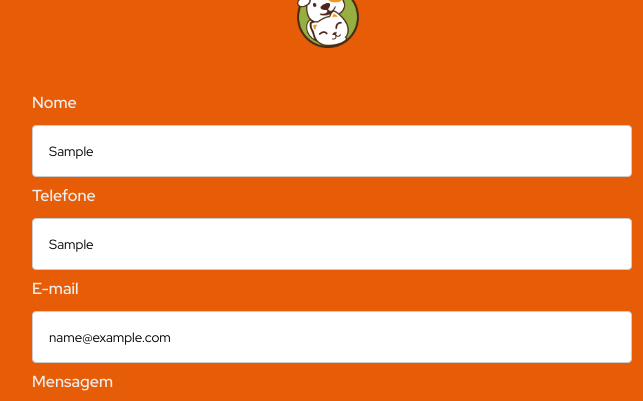
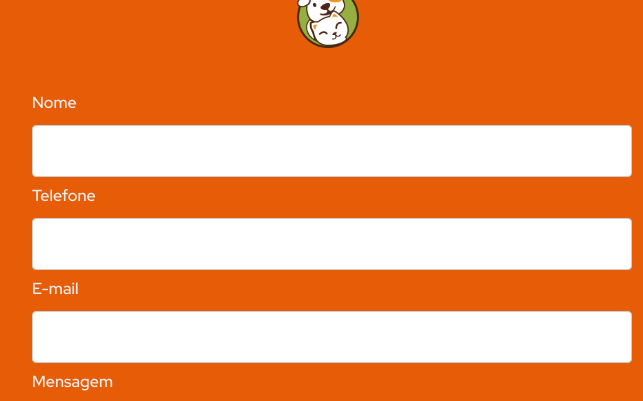
Before and after one commit to victorhugotmr/efe, a plain HTML site: page index.html in a window 1280 px wide. Both pictures are taken after typing "Sample", "Sample", "name@example.com", "Sample" into the empty fields and a click on the input "Enviar". Shown: the part 1465-1866 px from the top of the page, 0-643 px from the left. Drawn offline with Linux system fonts and the light colour scheme.

Commit message:
ajustes form

```diff
--- a/index.html
+++ b/index.html
@@ -110,7 +110,7 @@
             <input type="text" name="telefone" id="telefone">
 
             <label for="email">E-mail</label>
-            <input type="text" name="email" id="email">
+            <input type="email" name="email" id="email">
 
             <label for="mensagem">Mensagem</label>
             <textarea name="mensagem" id="mensagem" cols="30" rows="10" style="resize: none"></textarea>
--- a/js/script.js
+++ b/js/script.js
@@ -1,5 +1,9 @@
 const form = document.querySelector('#form');
 const header = document.querySelector('header')
+const nome = document.querySelector('#nome')
+const telefone = document.querySelector('#telefone')
+const email = document.querySelector('#email')
+const mensagem = document.querySelector('#mensagem')
 
 document.addEventListener('scroll', () => {
   document.documentElement.scrollTop > 0 ?
@@ -7,8 +11,16 @@ document.addEventListener('scroll', () => {
   header.classList.remove("scroll");
 })
 
-console.log(header)
+
 
 form.addEventListener('submit', (e) => {
   e.preventDefault()
+
+  console.log(`nome: ${nome.value} | telefone: ${telefone.value} | email: ${email.value} | mensagem: ${mensagem.value}`)
+
+  nome.value = ""
+  telefone.value = ""
+  email.value = ""
+  mensagem.value = ""
+
 })
```
